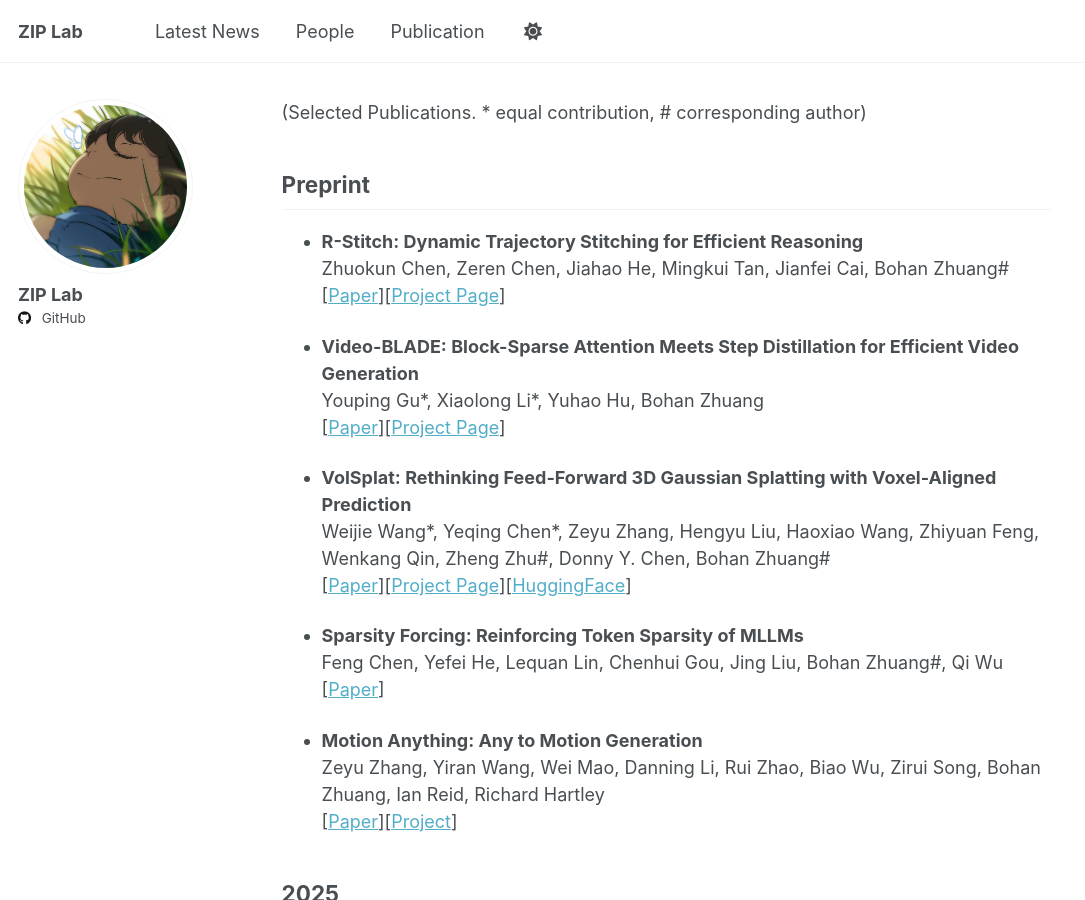
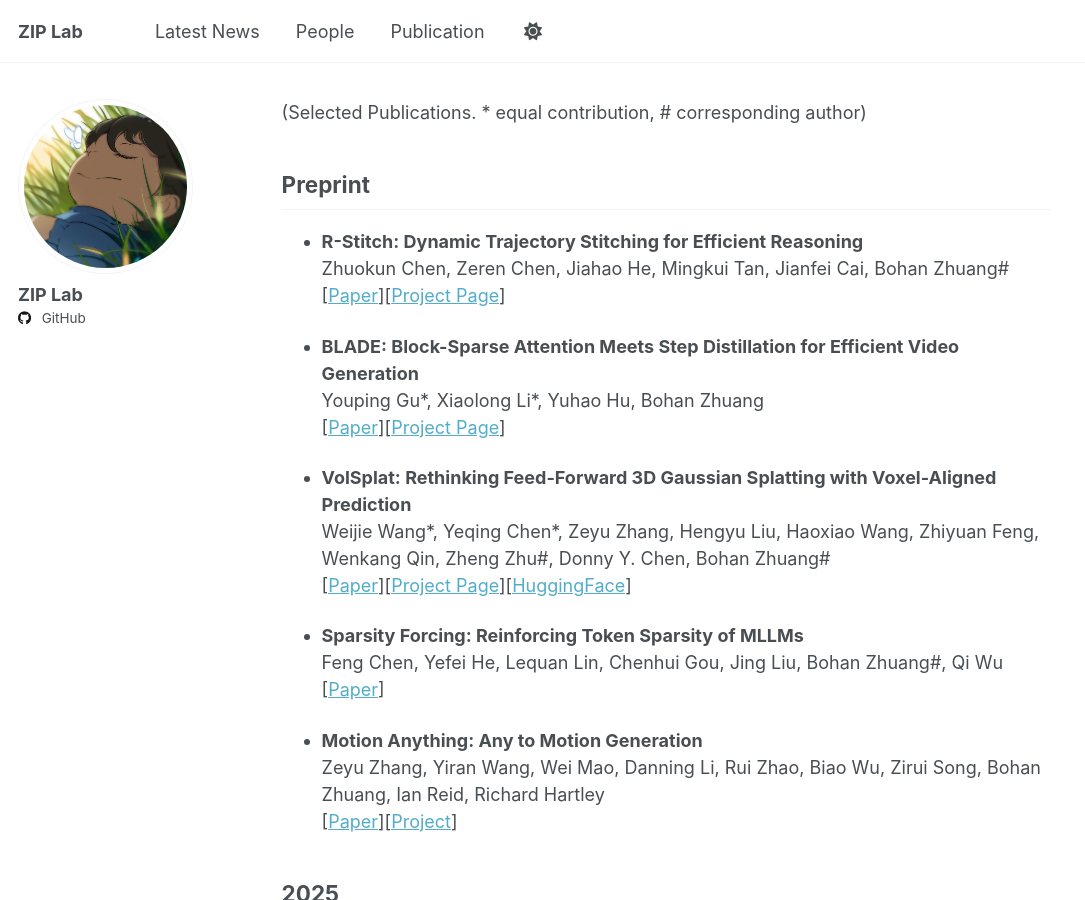
Before and after one commit to ziplab/ziplab.github.io, a Jekyll site: the page built from _pages/publication.md, in a window 1280 px wide and 900 px high. Shown: the whole window, without its empty margins (0-1085 px from the left). Built offline with Jekyll 4.4.1, drawn with Linux system fonts in a browser that asks for light colours.

Commit message:
Update publication.md

```diff
--- a/_pages/publication.md
+++ b/_pages/publication.md
@@ -11,7 +11,7 @@ author_profile: true
 Zhuokun Chen, Zeren Chen, Jiahao He, Mingkui Tan, Jianfei Cai, Bohan Zhuang#
 \[[Paper](https://arxiv.org/abs/2507.17307)\]\[[Project Page](https://caesarhhh.github.io/R-Stitch/)\]
 
-- **Video-BLADE: Block-Sparse Attention Meets Step Distillation for Efficient Video Generation**
+- **BLADE: Block-Sparse Attention Meets Step Distillation for Efficient Video Generation**
 Youping Gu\*, Xiaolong Li\*, Yuhao Hu, Bohan Zhuang
 \[[Paper](https://arxiv.org/abs/2508.10774)\]\[[Project Page](https://ziplab.co/BLADE-Homepage/)\]
 
```
